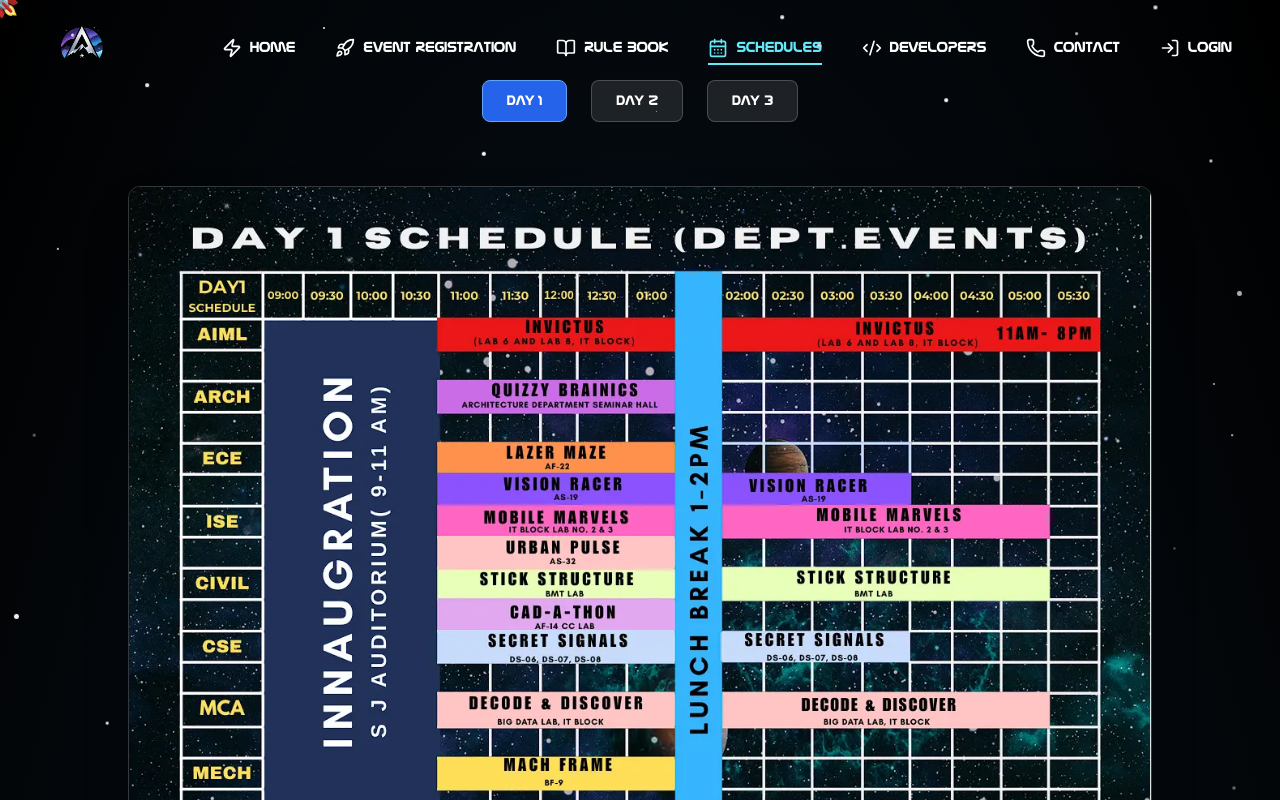
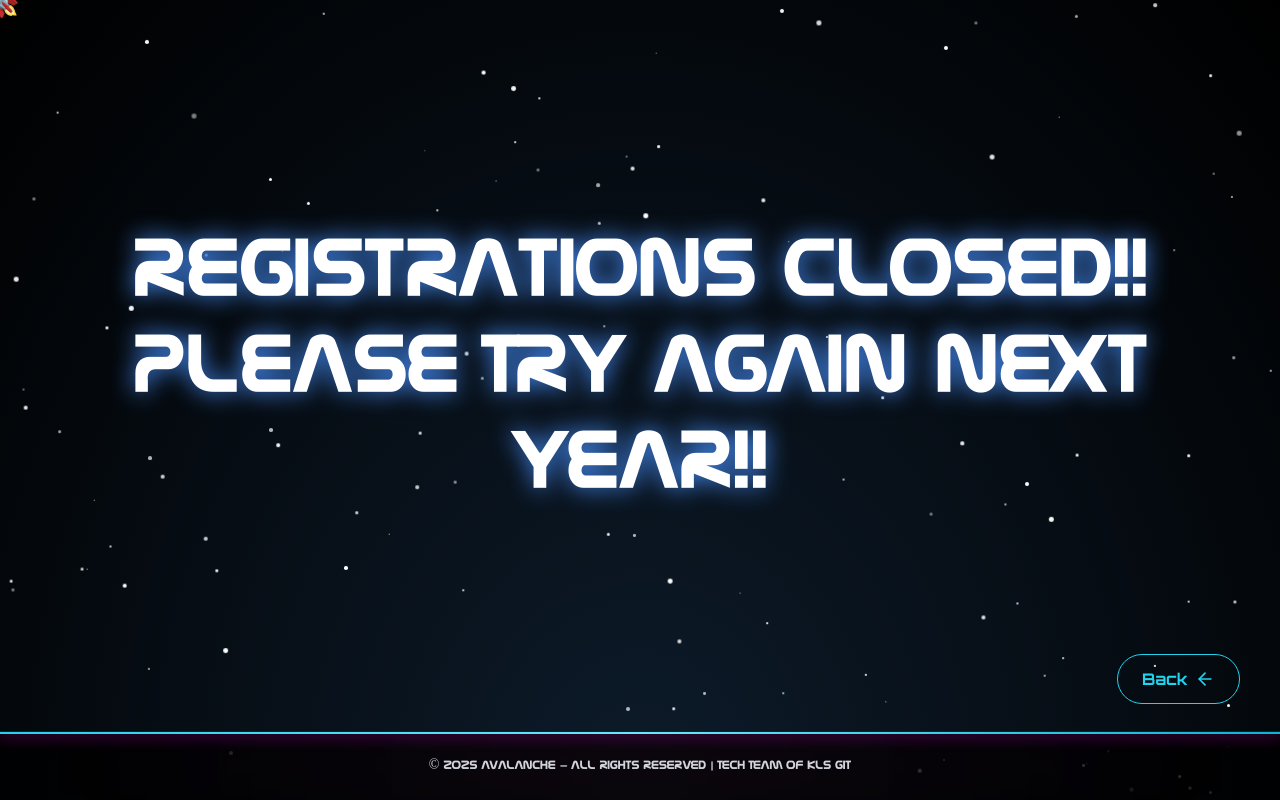
Before and after one commit to Darshanmutalikdesai/Avalanche, a React (Vite) app: page /schedule in a window 1280 px wide. Shown: the top 800 px of the page. Built offline with nearby package versions, Linux system fonts and the light colour scheme.

Commit message:
Registrations Closed

```diff
--- a/src/App.jsx
+++ b/src/App.jsx
@@ -28,7 +28,7 @@ function AppRoutes() {
     <Suspense fallback={<Loading />}>
       <Routes>
         {/* Landing and Home */}
-        <Route path="/" element={<LandingPage />} />
+        {/*<Route path="/" element={<LandingPage />} />
         <Route path="/home" element={<Home />} />
 
         <Route path="/auth" element={<LoginPage />} />
@@ -40,7 +40,7 @@ function AppRoutes() {
         <Route path="/rulebook/*" element={<Rule />} />
         <Route path="/contact" element={<Contact />} />
         {<Route path="/schedule" element={<Schedule />} />}
-        <Route path="/mega-event" element={<MegaEventGuidelines />} />
+        <Route path="/mega-event" element={<MegaEventGuidelines />} />*/}
         <Route path="/maintenance" element={<Maintenance/>} />
 
 
--- a/src/components/pages/Maintainance.jsx
+++ b/src/components/pages/Maintainance.jsx
@@ -34,7 +34,7 @@ const Maintenance = () => {
       {/* Centered Coming Soon text */}
       <div className="relative z-50 flex flex-1 items-center justify-center text-center">
         <h1 className="text-white text-6xl sm:text-7xl md:text-8xl font-bold animate-glow drop-shadow-lg">
-          Registrations Momentarily Closed!!
+          Registrations Closed!! Please Try again next year!!
         </h1>
       </div>
 
```
